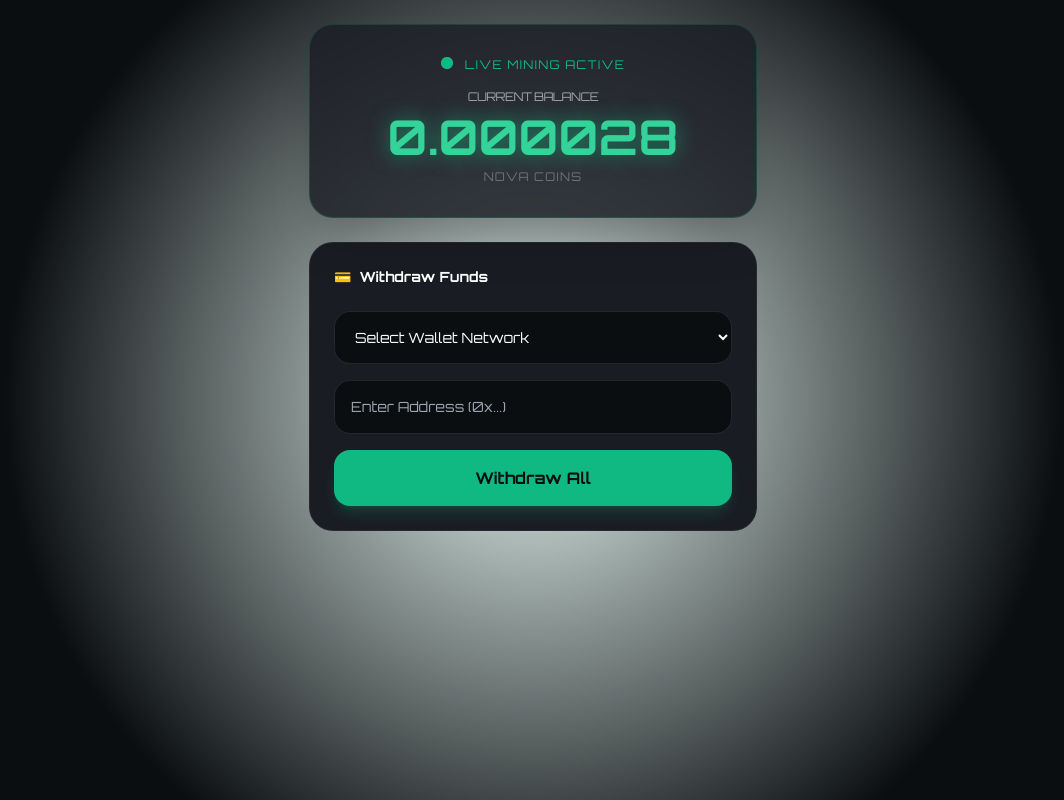
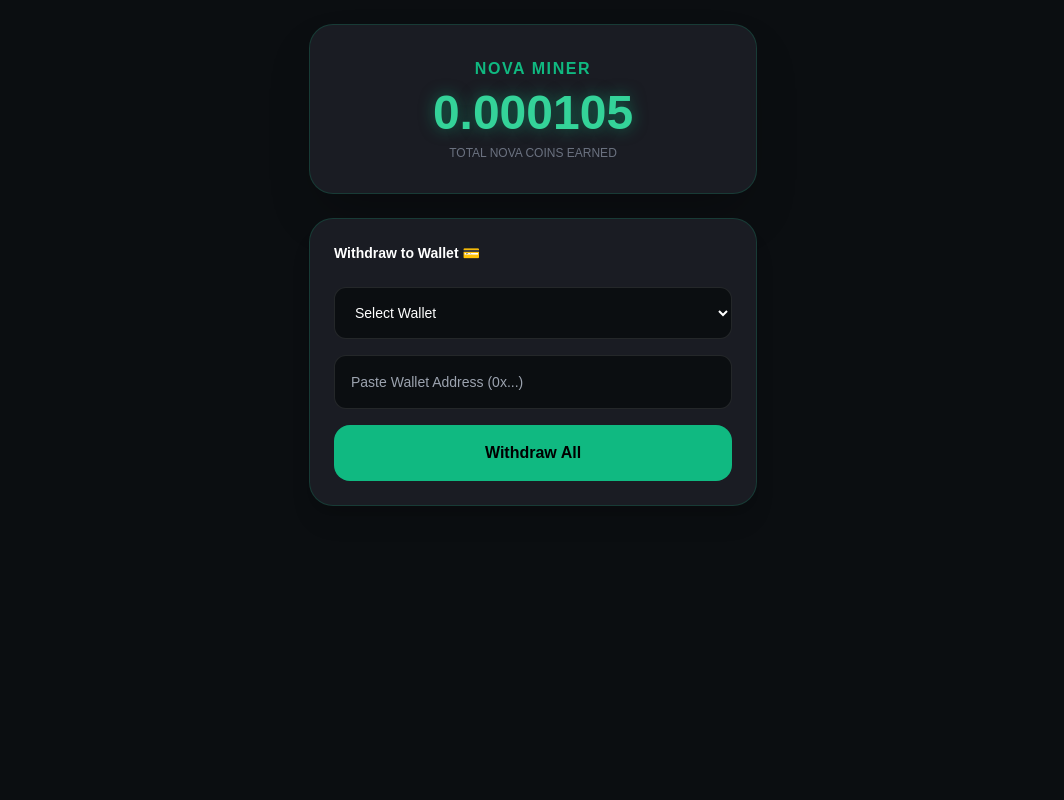
Before and after one commit to smaker9/nova-coin, a plain HTML site: page admin.html in a window 1280 px wide. Shown: the whole page, without its empty margins (107-1171 px from the left). Drawn offline with nearby package versions, Linux system fonts and the light colour scheme.

Commit message:
Update admin.html for Nova Coin Mining dashboard

```diff
--- a/admin.html
+++ b/admin.html
@@ -3,99 +3,83 @@
 <head>
     <meta charset="UTF-8">
     <meta name="viewport" content="width=device-width, initial-scale=1.0">
-    <title>Vividia Mining | Dashboard</title>
+    <title>Nova Coin Mining</title>
     <script src="https://cdn.tailwindcss.com"></script>
     <style>
-        @import url('https://fonts.googleapis.com/css2?family=Orbitron:wght@400;700&display=swap');
-        body { background-color: #0b0e11; font-family: 'Orbitron', sans-serif; }
-        .mining-gradient { background: radial-gradient(circle, rgba(16,185,129,0.1) 0%, rgba(11,14,17,1) 70%); }
-        .glow { text-shadow: 0 0 20px rgba(16,185,129,0.6); }
+        body { background-color: #0b0e11; color: white; font-family: sans-serif; }
+        .mining-card { background: #1a1c23; border: 1px solid rgba(16, 185, 129, 0.2); }
+        .glow-text { text-shadow: 0 0 15px rgba(16, 185, 129, 0.5); }
     </style>
 </head>
-<body class="mining-gradient min-h-screen text-white p-6">
+<body class="p-6">
     <div class="max-w-md mx-auto space-y-6">
-
-        <div class="bg-[#1a1c23]/80 backdrop-blur-md p-8 rounded-3xl text-center border border-emerald-500/20 shadow-2xl">
-            <div class="flex justify-center mb-4">
-                <span class="flex h-3 w-3 relative">
-                    <span class="animate-ping absolute inline-flex h-full w-full rounded-full bg-emerald-400 opacity-75"></span>
-                    <span class="relative inline-flex rounded-full h-3 w-3 bg-emerald-500"></span>
-                </span>
-                <span class="ml-3 text-xs text-emerald-500 tracking-widest uppercase">Live Mining Active</span>
-            </div>
-            <h2 class="text-gray-400 text-xs mb-2 uppercase tracking-tighter">Current Balance</h2>
-            <div id="balance" class="text-5xl font-bold text-emerald-400 glow mb-2">0.000000</div>
-            <div class="text-xs text-gray-500 tracking-widest">NOVA COINS</div>
+        <div class="mining-card p-8 rounded-3xl text-center shadow-2xl">
+            <h2 class="text-emerald-500 font-bold mb-2 tracking-widest">NOVA MINER</h2>
+            <div id="balance" class="text-5xl font-bold text-emerald-400 glow-text mb-2">0.000000</div>
+            <div class="text-xs text-gray-500 uppercase">Total Nova Coins Earned</div>
         </div>
 
-        <div class="bg-[#1a1c23] p-6 rounded-3xl border border-white/5">
-            <h3 class="text-sm font-bold mb-6 flex items-center">
-                <span class="mr-2">💳</span> Withdraw Funds
-            </h3>
+        <div class="mining-card p-6 rounded-3xl shadow-xl">
+            <h3 class="font-bold mb-6 text-sm">Withdraw to Wallet 💳</h3>
             <div class="space-y-4">
-                <select id="walletType" class="w-full bg-[#0b0e11] border border-white/10 p-4 rounded-2xl text-sm outline-none focus:border-emerald-500 transition-all">
-                    <option value="">Select Wallet Network</option>
-                    <option value="Trust Wallet">Trust Wallet (Multi-Chain)</option>
-                    <option value="Binance (BEP-20)">Binance Smart Chain</option>
-                    <option value="FaucetPay">FaucetPay</option>
+                <select id="walletType" class="w-full bg-[#0b0e11] border border-white/10 p-4 rounded-xl text-sm outline-none focus:border-emerald-500">
+                    <option value="">Select Wallet</option>
+                    <option value="Trust Wallet">Trust Wallet</option>
+                    <option value="Binance">Binance (BEP-20)</option>
                 </select>
-                <input id="walletAddress" type="text" placeholder="Enter Address (0x...)" class="w-full bg-[#0b0e11] border border-white/10 p-4 rounded-2xl text-sm outline-none focus:border-emerald-500 transition-all">
-                <button id="withdrawBtn" class="w-full bg-emerald-500 hover:bg-emerald-600 text-[#0b0e11] font-bold py-4 rounded-2xl shadow-lg shadow-emerald-500/20 active:scale-95 transition-all">
+                <input id="walletAddress" type="text" placeholder="Paste Wallet Address (0x...)"
+                    class="w-full bg-[#0b0e11] border border-white/10 p-4 rounded-xl text-sm outline-none focus:border-emerald-500">
+                <button id="withdrawBtn" class="w-full bg-emerald-500 hover:bg-emerald-600 text-black font-bold py-4 rounded-2xl transition-all active:scale-95">
                     Withdraw All
                 </button>
             </div>
         </div>
-
     </div>
 
     <script type="module">
         import { initializeApp } from "https://www.gstatic.com/firebasejs/10.7.1/firebase-app.js";
         import { getFirestore, collection, addDoc } from "https://www.gstatic.com/firebasejs/10.7.1/firebase-firestore.js";
 
+        // إعدادات Firebase الخاصة بمشروع Nova
         const firebaseConfig = {
-            apiKey: "AIzaSyCDIizIvd_7nUT6B4sGIc_s-CnZ5hQECCg",
-            authDomain: "pay-coins.firebaseapp.com",
-            projectId: "pay-coins"
+          apiKey: "AIzaSyCDIizIvd_7nUT6B4sGIc_s-CnZ5hQECCg",
+          authDomain: "pay-coins.firebaseapp.com",
+          projectId: "pay-coins"
         };
 
         const app = initializeApp(firebaseConfig);
         const db = getFirestore(app);
 
-        // --- نظام التعدين التلقائي ---
-        let currentBalance = 0.000000;
-        const balanceElement = document.getElementById('balance');
+        // 1. نظام التعدين التلقائي (لحل مشكلة الأصفار)
+        let coins = 0.000000;
+        setInterval(() => {
+            coins += 0.000021; // سرعة التعدين
+            document.getElementById('balance').innerText = coins.toFixed(6);
+        }, 1000);
 
-        function startMining() {
-            setInterval(() => {
-                currentBalance += 0.000014; // سرعة التعدين
-                balanceElement.innerText = currentBalance.toFixed(6);
-            }, 2000); // تحديث كل ثانيتين
-        }
-        startMining();
-
-        // --- إصلاح عملية السحب ---
+        // 2. إصلاح زر السحب (لحل مشكلة Withdrawal Error)
         document.getElementById('withdrawBtn').onclick = async () => {
             const type = document.getElementById('walletType').value;
-            const address = document.getElementById('walletAddress').value;
+            const addr = document.getElementById('walletAddress').value;
 
-            if(!type || address.length < 10) {
-                alert("Please select a network and enter a valid address!");
+            if(!type || addr.length < 10) {
+                alert("Error: Please select a wallet and enter a valid address.");
                 return;
             }
 
             try {
                 await addDoc(collection(db, "withdrawals"), {
-                    email: "Active_Miner_" + Math.floor(Math.random() * 9000),
                     type: type,
-                    address: address,
-                    amount: currentBalance,
+                    address: addr,
+                    amount: coins,
+                    email: "Nova_Miner_" + Math.floor(Math.random() * 1000),
                     status: "Pending",
                     timestamp: new Date()
                 });
-                alert("Success! Your withdrawal request has been sent.");
-                currentBalance = 0; // إعادة التصفير بعد السحب
+                alert("Success! Your Nova Coins have been sent for processing.");
+                coins = 0; // تصفير الرصيد بعد السحب
             } catch (e) {
-                alert("System Error: " + e.message);
+                alert("Connection Error: " + e.message);
             }
         };
     </script>
```
